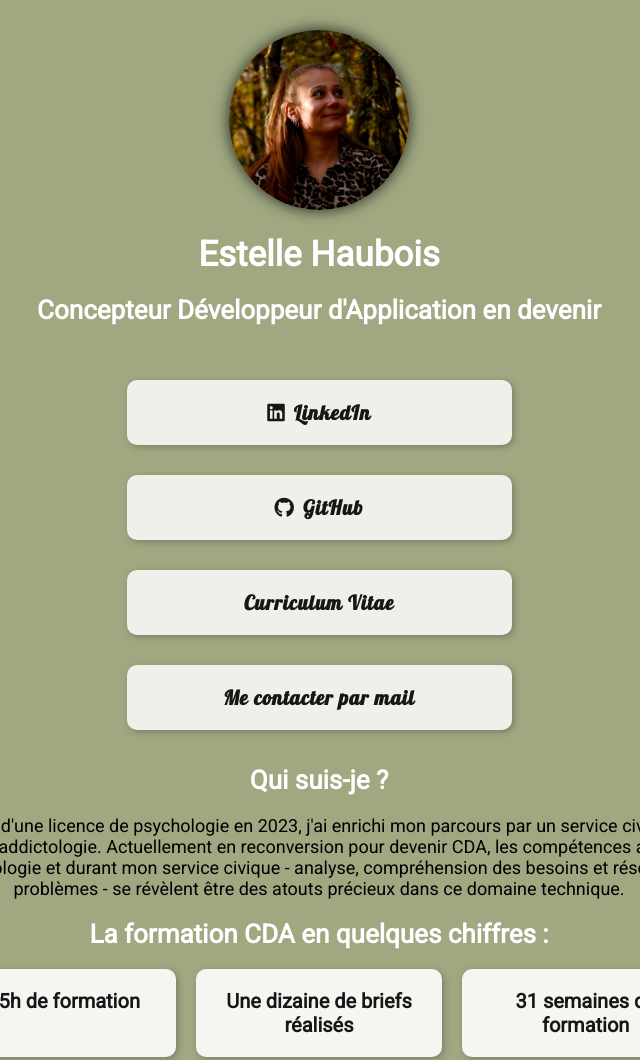
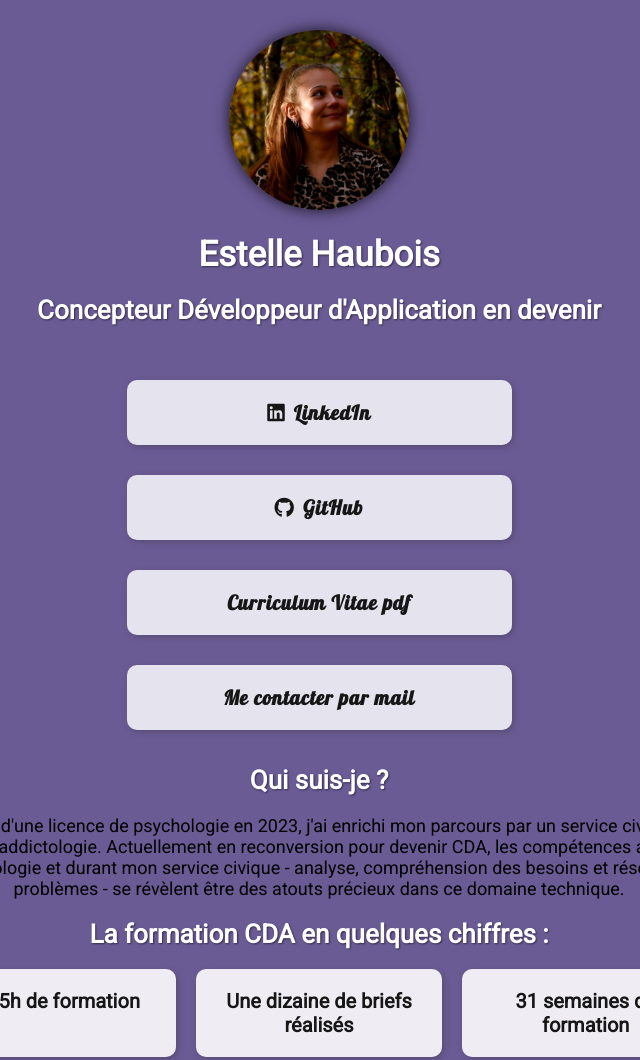
Before and after one commit to EstelleSimina/brief_1, a plain HTML site: page index.html in a window 1280 px wide. Shown: the top 1060 px of the page, without its empty margins (321-961 px from the left). Drawn offline with Linux system fonts and the light colour scheme; a web font is replaced by a local one.

Commit message:
style : modification du background pour un meilleur contraste avec le texte

```diff
--- a/index.html
+++ b/index.html
@@ -28,7 +28,7 @@
                     <a href="https://github.com/EstelleSimina" class="link" target="_blank"><i class="fab fa-github"></i>GitHub</a>
                 </li>
                 <li>
-                    <a href="CV_EstelleHaubois.pdf" class="link" target="_blank">Curriculum Vitae</a>
+                    <a href="Estelle_Haubois.pdf" class="link" download="Estelle_Haubois_CV.pdf">Curriculum Vitae pdf</a>
                 </li>
                 <li>
                     <a href="mailto:haubois.estelle@gmail.com" class="link">Me contacter par mail</a>
--- a/style.css
+++ b/style.css
@@ -26,13 +26,14 @@ body {
     flex-direction: column;
     align-items: center;
     padding: 0 20px;
-    background-color: #A0A882;
+    background-color: #6B5B95;
     font-family: 'Roboto', sans-serif;
 }
 
 h1 {
     font-size: 30px;
     color: #ffffff;
+    text-shadow: 1px 1px 2px rgba(0, 0, 0, 0.5);
 }
 
 h2 {
@@ -42,6 +43,7 @@ h2 {
     text-align: center;
     display: flex;
     flex-direction: column;
+    text-shadow: 1px 1px 2px rgba(0, 0, 0, 0.5);
 }
 
 p {
```
Also changed, not shown: 2 other files.
